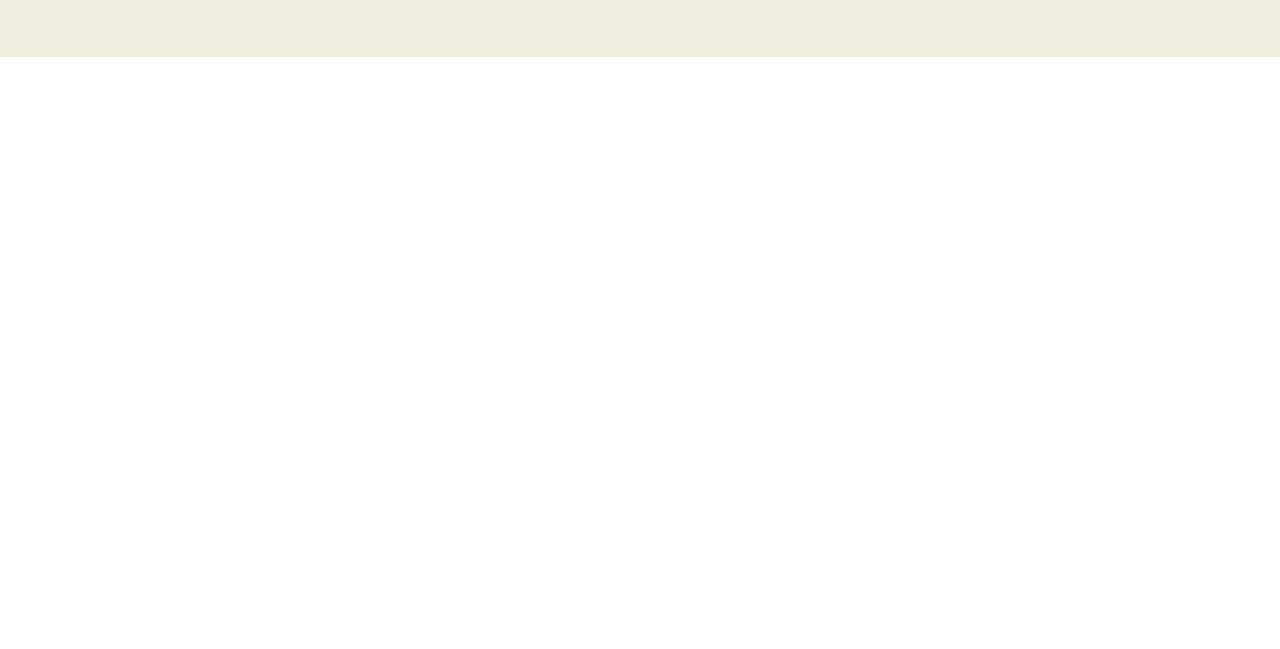
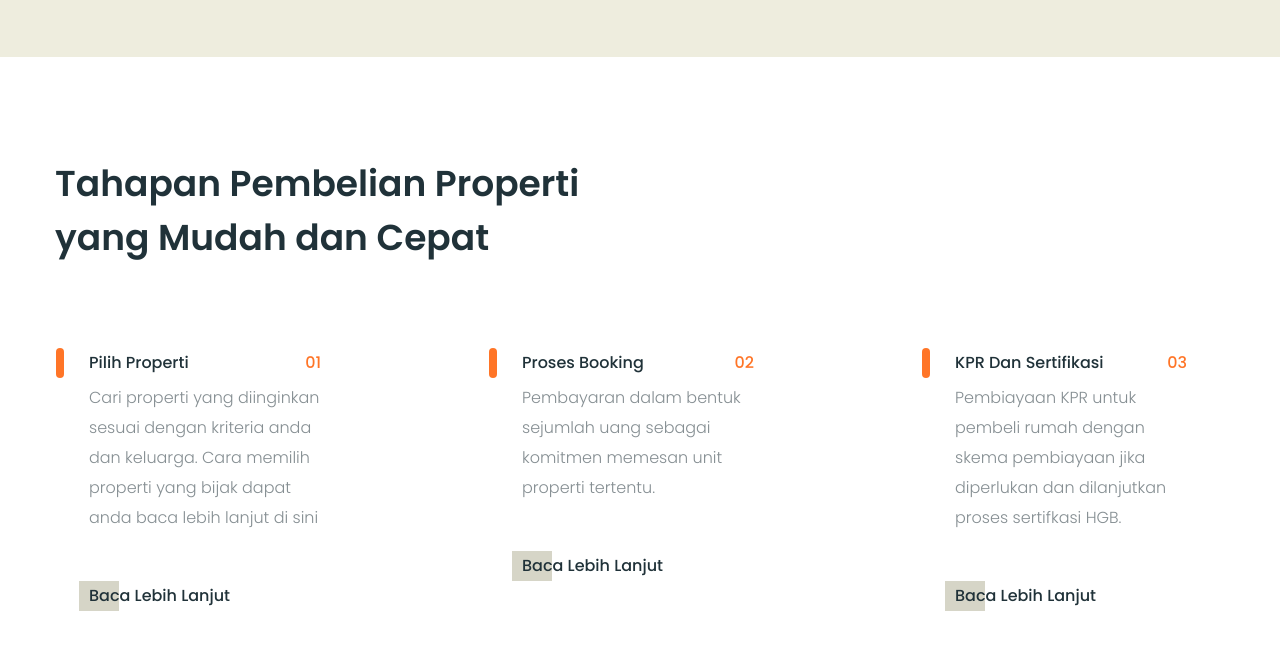
Before and after one commit to Web-Tushar/-0mah-figma-to-html-css, a plain HTML site: page index.html in a window 1280 px wide. Shown: the part 781-1430 px from the top of the page. Before the commit the page ends 838 px from the top, so only its background shows below. Drawn offline with Linux system fonts and the light colour scheme.

Commit message:
about section add

```diff
--- a/css/style.css
+++ b/css/style.css
@@ -227,3 +227,98 @@ h1,h2,h3,h4,h5,h6,p{
 }
 
 /* ========= banner section end here==== */
+
+/* =====about start here===== */
+#about{
+  padding: 100px 0;
+}
+
+ .about_heading h3{
+  width: 533px;
+
+ }
+
+
+.about_item{
+  margin-top: 64px;
+  width: 300px;
+  padding: 20px 33px;
+  border: 1px solid transparent;
+}
+
+.about_item:hover{
+  border: 1px solid #EEEDDE;
+}
+
+
+.about_item_heading{
+  display: flex;
+  justify-content: space-between;
+}
+.about_item_heading h3{
+  color: #203239;
+  font-family: var(--font_poppins);
+  font-size: 16px;
+  font-weight: 500;
+  line-height: normal;
+  text-transform: capitalize;
+  position: relative;
+}
+
+.about_item_heading h3::after{
+  position: absolute;
+  content: "";
+  height: 30px;
+  width: 8px;
+  top: 50%;
+  border-radius: 5px;
+  transform: translateY(-50%);
+  left: -33px;
+  background-color: #FF7527;
+ }
+
+.about_item_heading span{
+  color: #FF7527;
+  font-family: var(--font_poppins);
+  font-size: 16px;
+  font-weight: 500;
+  line-height: normal;
+}
+.about_item p{
+  margin-top: 8px;
+  color: rgba(33, 50, 56, 0.55);
+}
+
+.about_wrapper{
+  display: flex;
+  column-gap: 133px;
+}
+
+.about_item a{
+  margin-top: 50px;
+  color: #203239;
+  font-family: var(--font_poppins);
+  font-size: 16px;
+  font-weight: 500;
+  line-height: auto;
+  text-transform: capitalize;
+  position: relative;
+  z-index: 9;
+}
+.about_item a::after{
+  position: absolute;
+  content: "";
+  top: 50%;
+  transform: translateY(-50%);
+  left: -10px;
+  height: 30px;
+  width: 40px;
+  background-color: #D6D5C7;
+  transition: all linear .3s;
+  z-index: -1;
+
+}
+.about_item a:hover::after{
+  width: 115%;
+}
+/* =====about section start here==== */
--- a/index.html
+++ b/index.html
@@ -76,6 +76,44 @@
   </section>
   <!-- ======banner section end here===== -->
 
+   <!-- ======about section start here===== -->
+   <section id="about">
+    <div class="container">
+      <div class="about_heading">
+        <h3 class="heading">
+          Tahapan Pembelian Properti yang Mudah dan Cepat</h3>
+      </div>
+      <div class="about_wrapper">
+        <div class="about_item">
+          <div class="about_item_heading">
+            <h3>Pilih Properti</h3>
+             <span>01</span>
+          </div>
+          <p class="paragraph">Cari properti yang diinginkan sesuai dengan kriteria anda dan keluarga. Cara memilih properti yang bijak dapat anda baca lebih lanjut di sini</p>
+         <a href="#"> Baca lebih Lanjut</a>
+        </div>
+        <div class="about_item">
+          <div class="about_item_heading">
+            <h3>Proses Booking</h3>
+             <span>02</span>
+          </div>
+          <p class="paragraph">Pembayaran dalam bentuk sejumlah uang sebagai komitmen memesan unit properti tertentu.</p>
+         <a href="#"> Baca lebih Lanjut</a>
+        </div>
+        <div class="about_item">
+          <div class="about_item_heading">
+            <h3>KPR dan Sertifikasi</h3>
+             <span>03</span>
+          </div>
+          <p class="paragraph">Pembiayaan KPR untuk pembeli rumah dengan skema pembiayaan jika diperlukan dan dilanjutkan proses sertifkasi HGB.</p>
+         <a href="#"> Baca lebih Lanjut</a>
+        </div>
+      </div>
+
+    </div>
+  </section>
+  <!-- ====== about section end here===== -->
+
 
 </body>
 </html>
```
